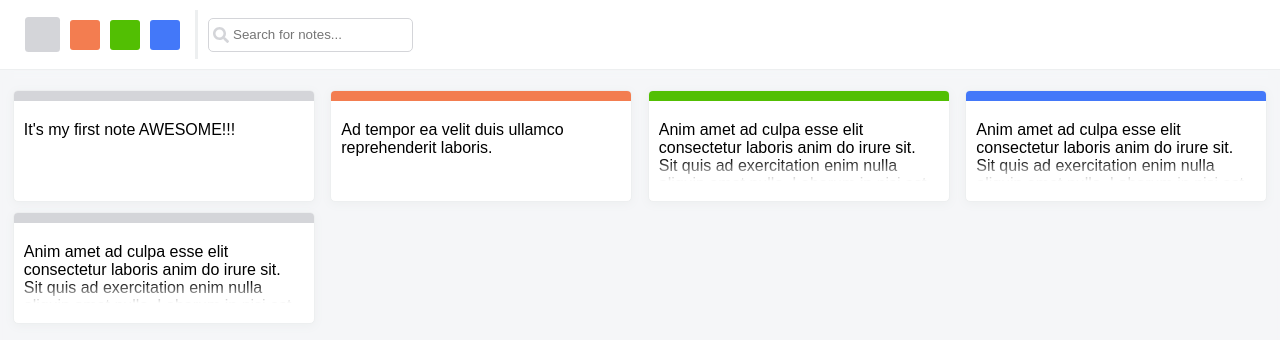
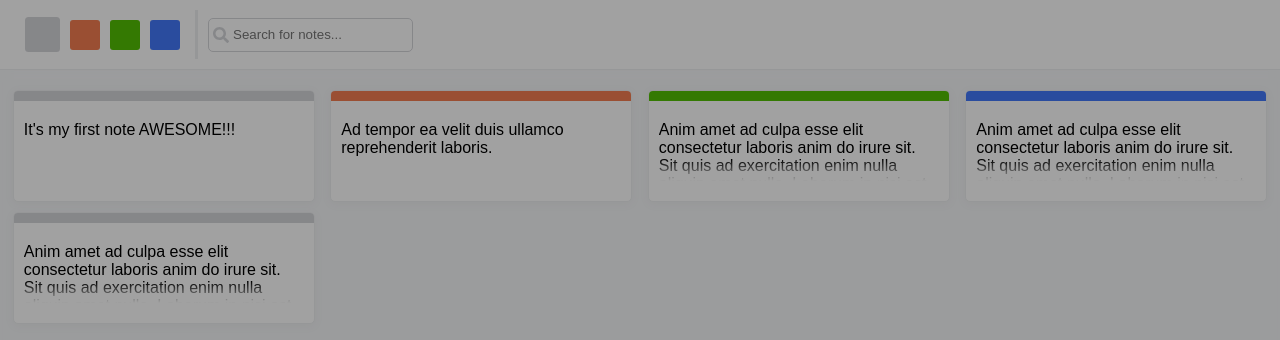
Before and after one commit to Yaroshuk/react-note-taking-app, a React (Create React App) app: page / in a window 1280 px wide. Shown: the top 340 px of the page. Built offline with nearby package versions, Linux system fonts and the light colour scheme.

Commit message:
Add: note create form

```diff
--- a/public/index.html
+++ b/public/index.html
@@ -29,6 +29,7 @@
   <body>
     <noscript>You need to enable JavaScript to run this app.</noscript>
     <div id="root"></div>
+    <div id="note-form-root"></div>
     <!--
       This HTML file is a template.
       If you open it directly in the browser, you will see an empty page.
--- a/src/App.js
+++ b/src/App.js
@@ -1,11 +1,15 @@
 import { Fragment } from 'react';
+import { createPortal } from 'react-dom';
+
 import Header from './components/layout/Header';
 import Main from './components/layout/Main';
+import NoteFormContainer from './components/NoteForm/NoteFormContainer';
 
 function App() {
   return <Fragment>
     <Header />
     <Main />
+    {createPortal(<NoteFormContainer />, document.getElementById("note-form-root"))}
   </Fragment>
 }
 
--- /dev/null
+++ b/src/components/NoteForm/NoteForm.js
@@ -0,0 +1,7 @@
+import classes from "./NoteForm.module.scss";
+
+const NoteForm = () => {
+  return <div></div>;
+};
+
+export default NoteForm;
--- /dev/null
+++ b/src/components/NoteForm/NoteFormContainer.js
@@ -0,0 +1,15 @@
+import NoteForm from "./NoteForm";
+
+import classes from "./NoteFormContainer.module.scss";
+
+const NoteFormContainer = () => {
+  return (
+    <div className={classes["note-form-container"]}>
+      <div className={classes["container-background"]}>
+        <NoteForm />
+      </div>
+    </div>
+  );
+};
+
+export default NoteFormContainer;
--- /dev/null
+++ b/src/components/NoteForm/NoteFormContainer.module.scss
@@ -0,0 +1,13 @@
+.note-form-container {
+  width: 100%;
+  height: 100vh;
+  position: fixed;
+  left: 0;
+  top: 0;
+
+  .container-background {
+    width: 100%;
+    height: 100vh;
+    background-color: rgba(0, 0, 0, 0.37);
+  }
+}
```
Also changed, not shown: src/components/NoteForm/NoteForm.module.scss (added).
